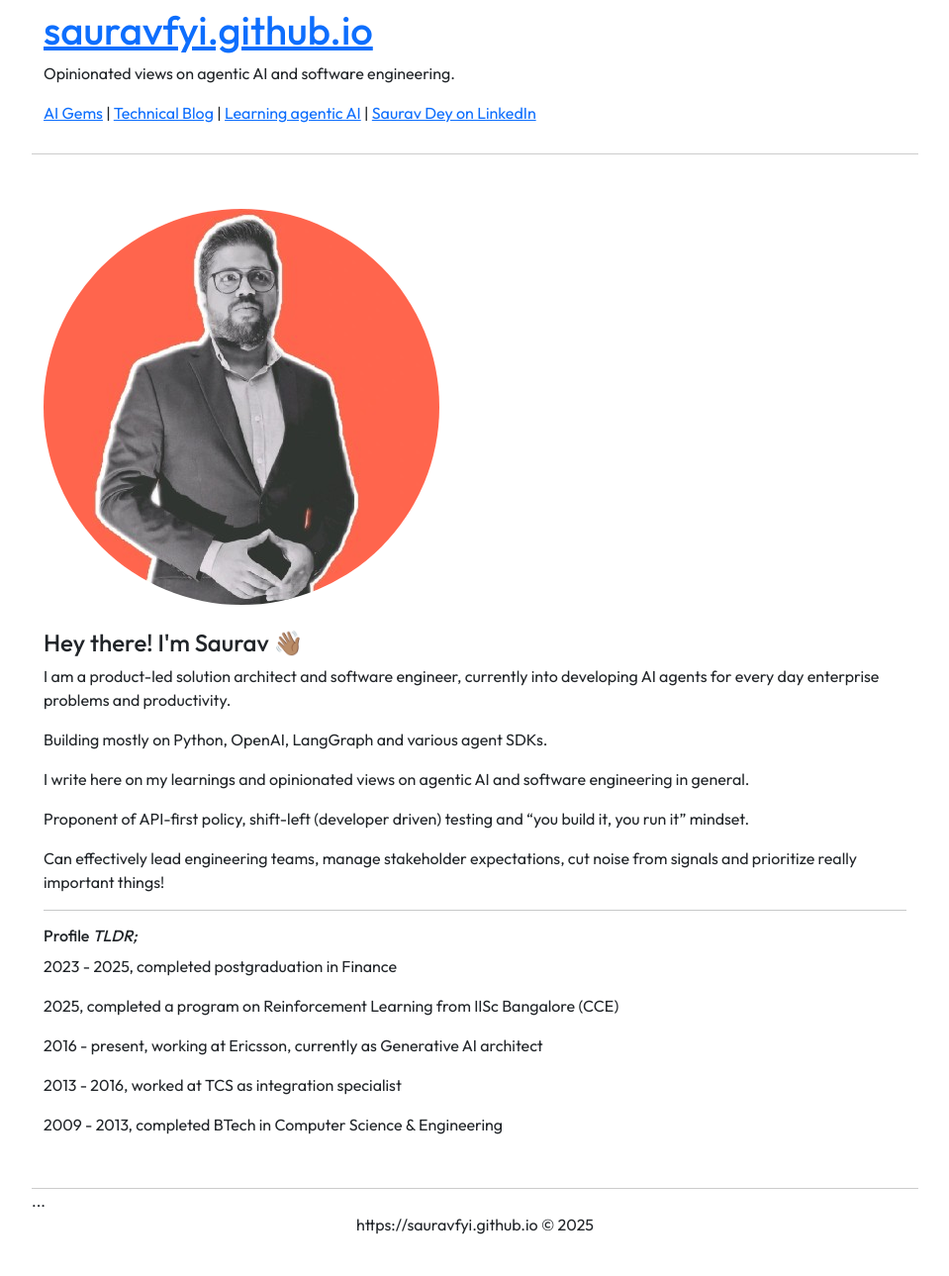
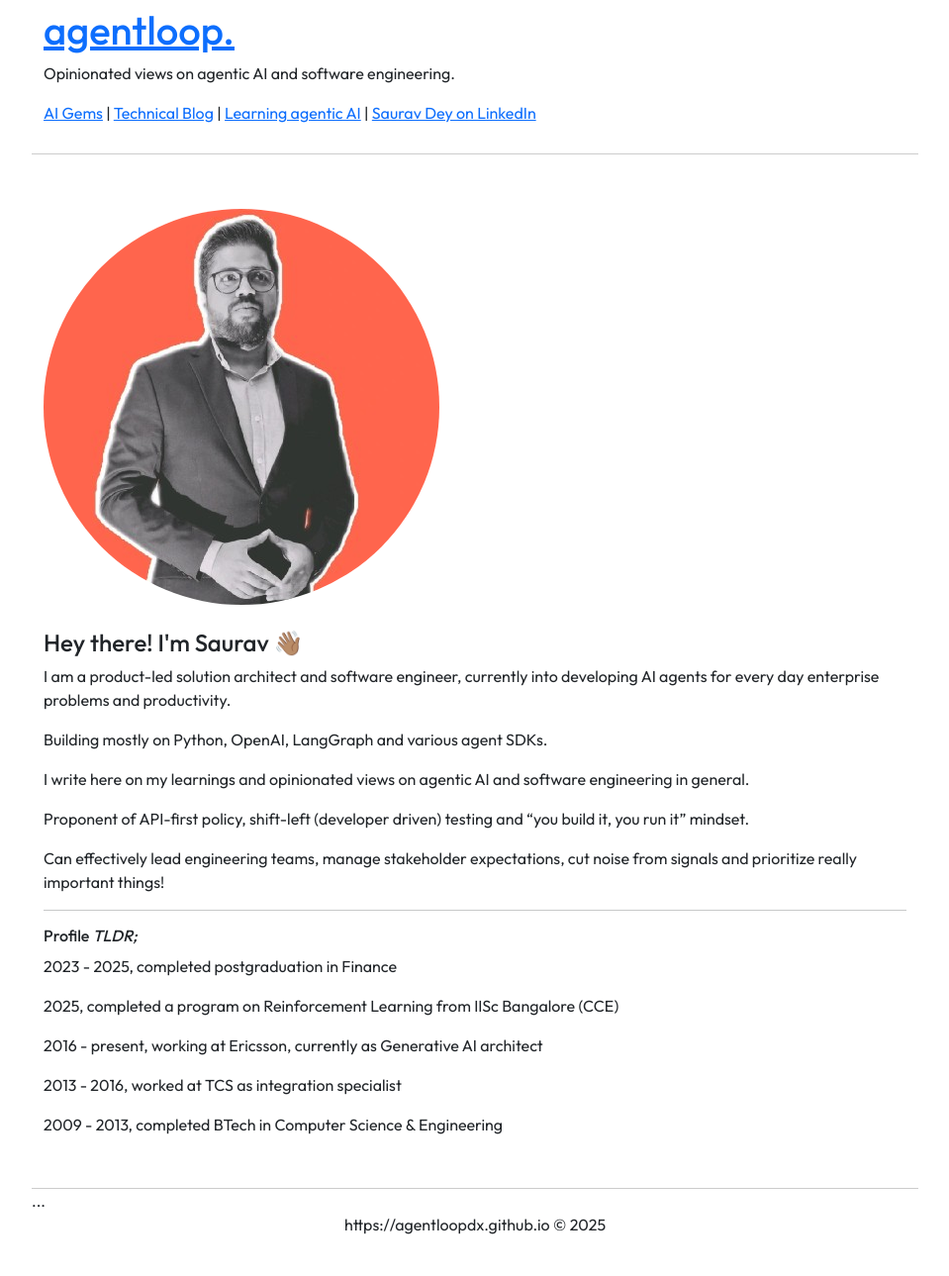
Before and after one commit to coffeeml/coffeeml.github.io, a Jekyll site: the page built from index.markdown, in a window 1280 px wide. Shown: the whole page at 99% size, without its empty margins (160-1119 px from the left). Built offline with Jekyll 4.4.1, drawn with Linux system fonts in a browser that asks for light colours; nearby versions of some CDN libraries.

Commit message:
Update _config.yml

```diff
--- a/_config.yml
+++ b/_config.yml
@@ -1,9 +1,9 @@
 # Site settings
-title: sauravfyi.github.io
+title: agentloop.
 email:
 description: Opinionated views on agentic AI and software engineering.
 baseurl: ""
-url: "https://sauravfyi.github.io"
+url: "https://agentloopdx.github.io"
 linkedin_username:
 github_username:
 twitter_username:
```
